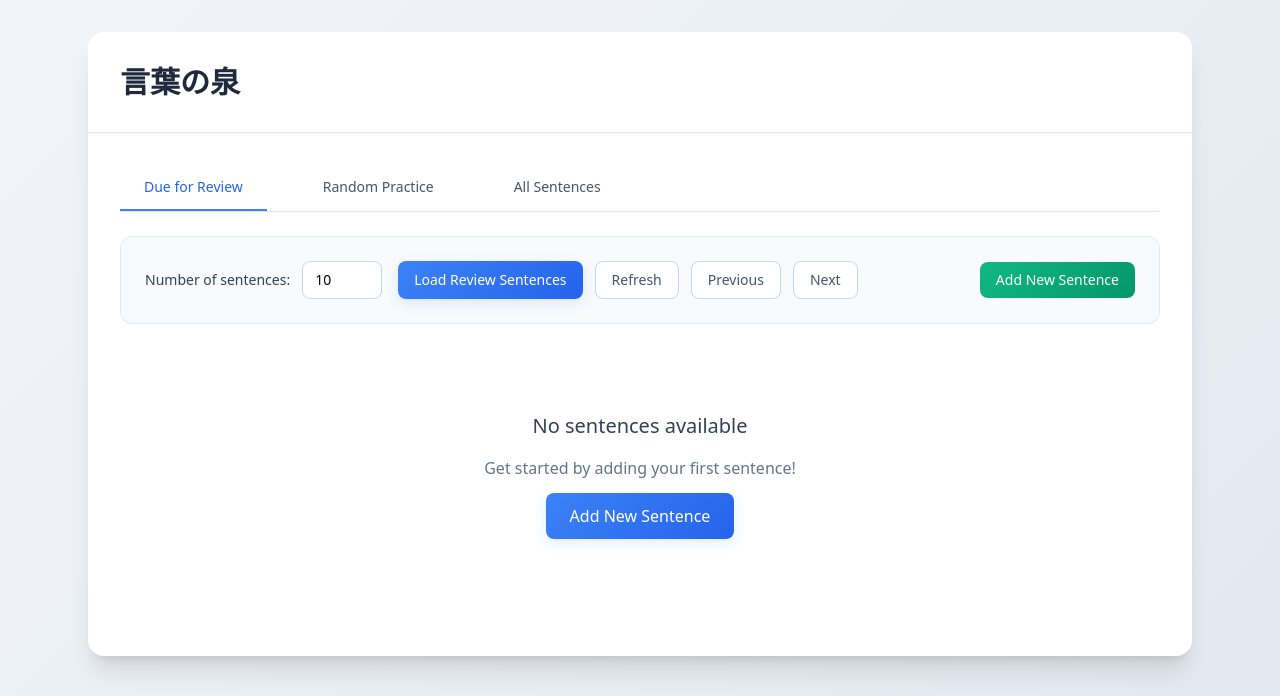
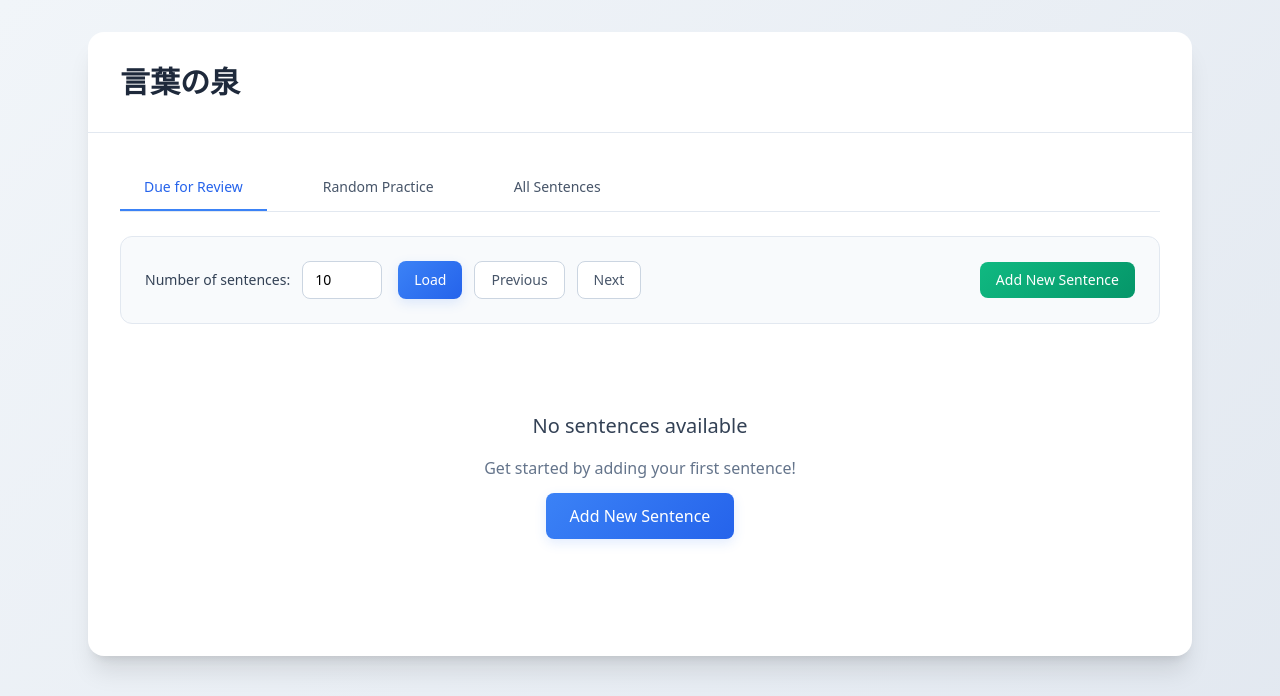
Before and after one commit to nyanshell/kotobaizumi, a Flask app: template app/templates/index.html in a window 1280 px wide. Shown: the top 696 px of the page. Run offline with Flask 3, Linux system fonts and the light colour scheme; the template is opened without the code that fills it, so the values that code supplies are empty; parts of the project's set-up code (start-up, migrations or seed data) failed here and were passed over; some libraries are stand-ins or nearby versions.

Commit message:
simplify the load button

```diff
--- a/app/templates/index.html
+++ b/app/templates/index.html
@@ -21,8 +21,7 @@
                         <input type="number" id="review-count" class="w-20 px-3 py-2 border border-slate-300 rounded-lg text-sm focus:outline-none focus:ring-2 focus:ring-primary-500 focus:border-transparent" min="1" max="50" value="10">
                     </div>
                     <div class="flex gap-3">
-                        <button onclick="loadSentences('review')" class="btn-primary px-4 py-2 text-white rounded-lg font-medium text-sm">Load Review Sentences</button>
-                        <button onclick="window.location.reload()" class="px-4 py-2 text-slate-600 bg-white border border-slate-300 rounded-lg font-medium text-sm hover:bg-slate-50 transition-colors">Refresh</button>
+                        <button onclick="loadSentences('review')" class="btn-primary px-4 py-2 text-white rounded-lg font-medium text-sm">Load</button>
                         <button onclick="loadPreviousPage('review')" class="px-4 py-2 text-slate-600 bg-white border border-slate-300 rounded-lg font-medium text-sm hover:bg-slate-50 transition-colors">Previous</button>
                         <button onclick="loadNextPage('review')" class="px-4 py-2 text-slate-600 bg-white border border-slate-300 rounded-lg font-medium text-sm hover:bg-slate-50 transition-colors">Next</button>
                     </div>
@@ -43,8 +42,7 @@
                         <input type="number" id="random-count" class="w-20 px-3 py-2 border border-slate-300 rounded-lg text-sm focus:outline-none focus:ring-2 focus:ring-primary-500 focus:border-transparent" min="1" max="10" value="1">
                     </div>
                     <div class="flex gap-3">
-                        <button onclick="loadSentences('random')" class="btn-primary px-4 py-2 text-white rounded-lg font-medium text-sm">Load Random Sentences</button>
-                        <button onclick="window.location.reload()" class="px-4 py-2 text-slate-600 bg-white border border-slate-300 rounded-lg font-medium text-sm hover:bg-slate-50 transition-colors">Refresh</button>
+                        <button onclick="loadSentences('random')" class="btn-primary px-4 py-2 text-white rounded-lg font-medium text-sm">Load</button>
                         <button onclick="loadPreviousPage('random')" class="px-4 py-2 text-slate-600 bg-white border border-slate-300 rounded-lg font-medium text-sm hover:bg-slate-50 transition-colors">Previous</button>
                         <button onclick="loadNextPage('random')" class="px-4 py-2 text-slate-600 bg-white border border-slate-300 rounded-lg font-medium text-sm hover:bg-slate-50 transition-colors">Next</button>
                     </div>
@@ -65,8 +63,7 @@
                         <input type="number" id="all-count" class="w-20 px-3 py-2 border border-slate-300 rounded-lg text-sm focus:outline-none focus:ring-2 focus:ring-primary-500 focus:border-transparent" min="1" max="50" value="10">
                     </div>
                     <div class="flex gap-3">
-                        <button onclick="loadSentences('all')" class="btn-primary px-4 py-2 text-white rounded-lg font-medium text-sm">Load All Sentences</button>
-                        <button onclick="window.location.reload()" class="px-4 py-2 text-slate-600 bg-white border border-slate-300 rounded-lg font-medium text-sm hover:bg-slate-50 transition-colors">Refresh</button>
+                        <button onclick="loadSentences('all')" class="btn-primary px-4 py-2 text-white rounded-lg font-medium text-sm">Load</button>
                         <button onclick="loadPreviousPage('all')" class="px-4 py-2 text-slate-600 bg-white border border-slate-300 rounded-lg font-medium text-sm hover:bg-slate-50 transition-colors">Previous</button>
                         <button onclick="loadNextPage('all')" class="px-4 py-2 text-slate-600 bg-white border border-slate-300 rounded-lg font-medium text-sm hover:bg-slate-50 transition-colors">Next</button>
                     </div>
```
